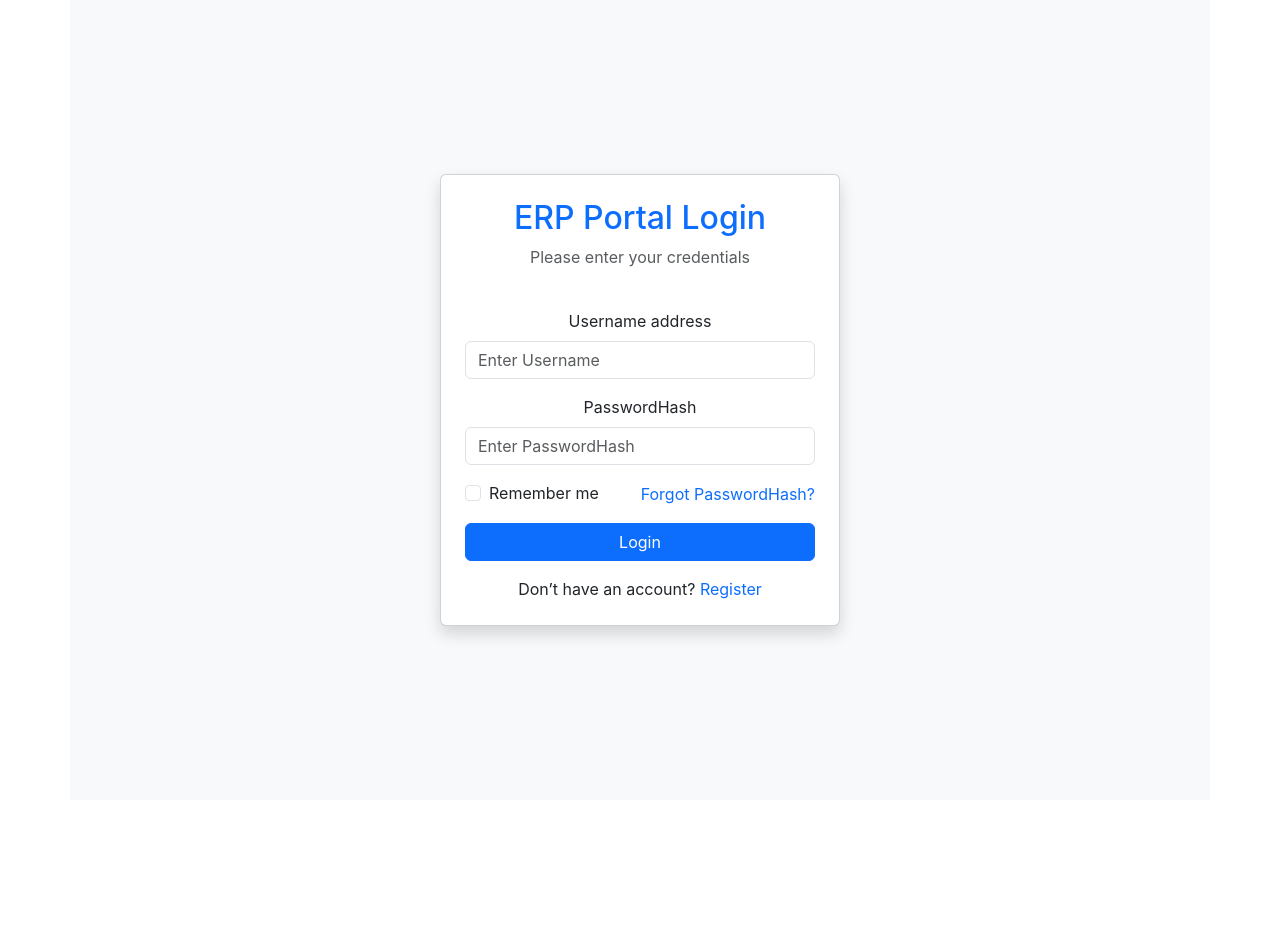
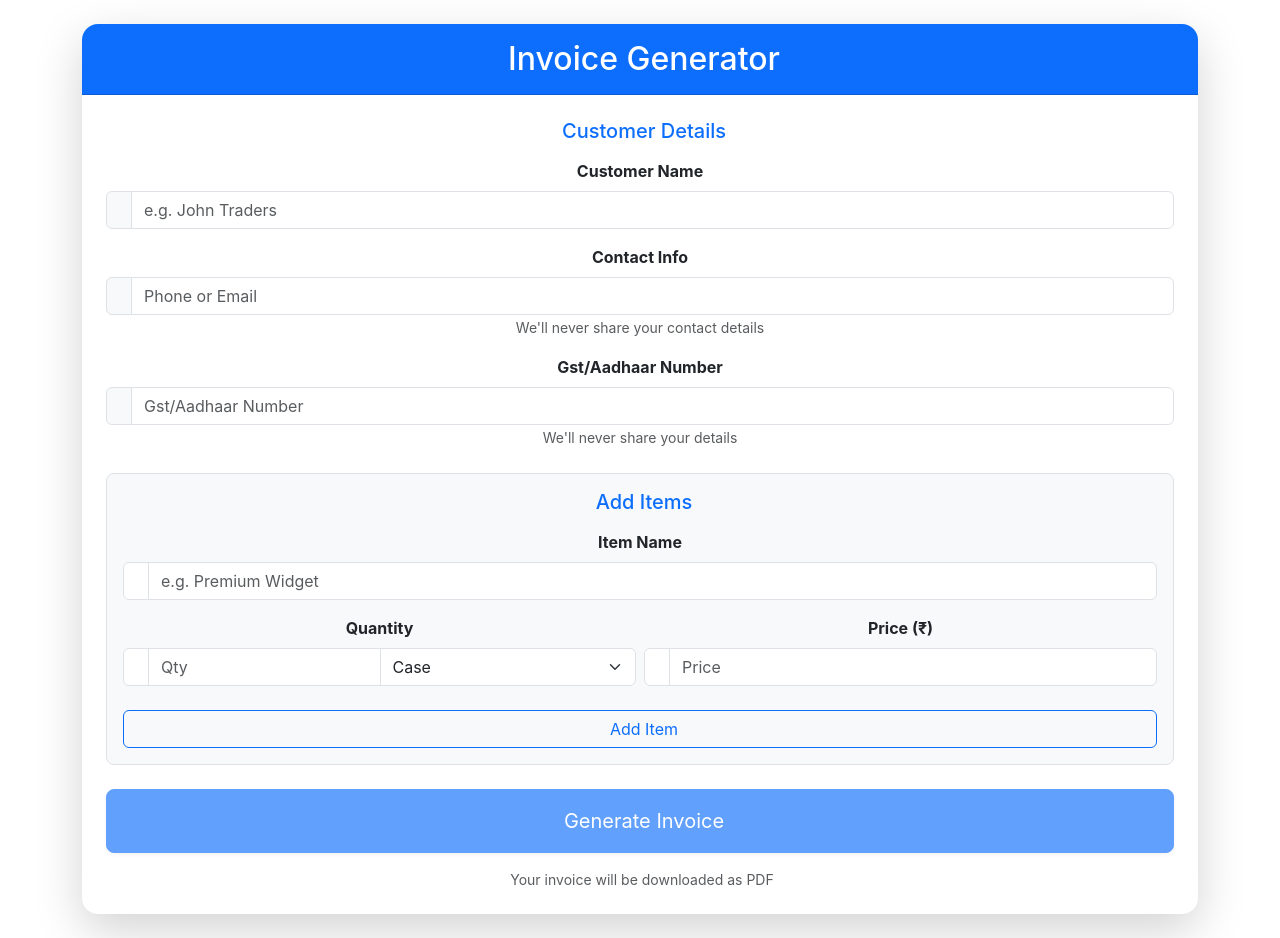
Before and after one commit to Rohithvvs/NEWERP, a React (Create React App) app: page / in a window 1280 px wide. Before the commit the page ends 800 px from the top, so only its background shows below. Built offline with nearby package versions, Linux system fonts and the light colour scheme.

Commit message:
only invoice

```diff
--- a/src/App.js
+++ b/src/App.js
@@ -8,13 +8,14 @@ import { BrowserRouter, Routes, Route } from "react-router-dom";
 function App() {
   return (
     <div className="App">
-    <BrowserRouter>
+    {/* <BrowserRouter>
       <Routes>
         <Route path="/" element={<Login />} />
         <Route path="/Register" element={<Register/>} />
                 <Route path="/Invoiceform" element={<Invoiceform/>} />
       </Routes>
-    </BrowserRouter>
+    </BrowserRouter> */}
+    <Invoiceform/>
 
     </div>
   );
--- a/src/services/AuthService.js
+++ b/src/services/AuthService.js
@@ -16,6 +16,8 @@ export const login = (data) => {
   });
 };
 
+
+
 export const saveToken = (token) => {
   localStorage.setItem("jwtToken", token);
 };
```
